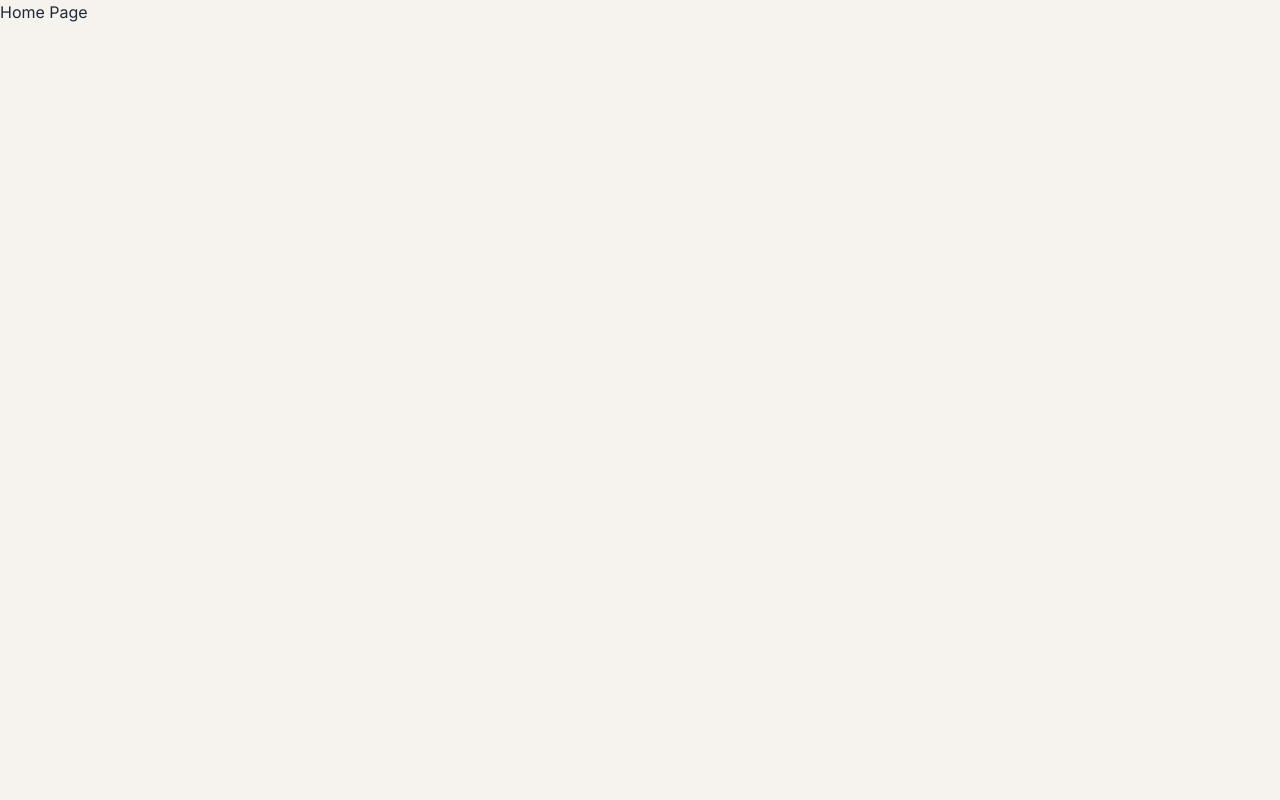
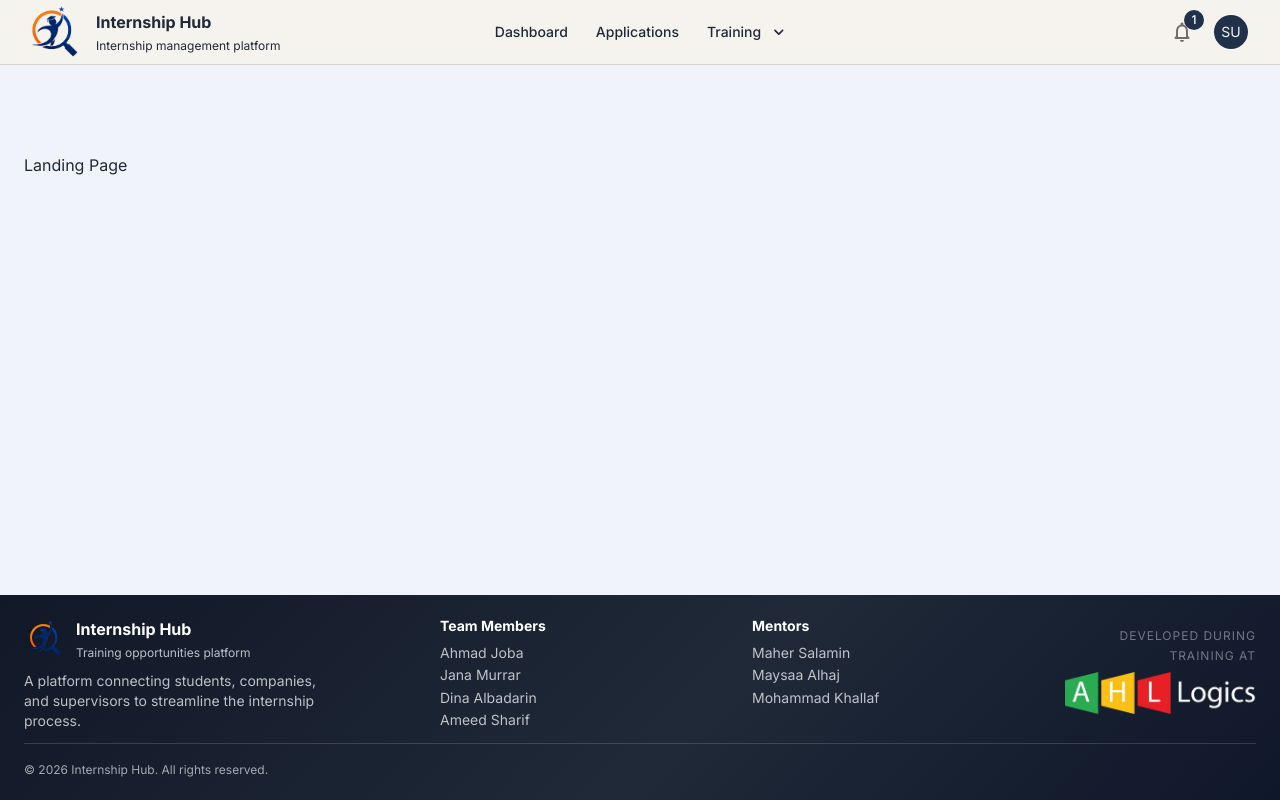
Before and after one commit to AHL-Group2-project/training-opportunities-website, a React (Vite) app in the folder frontend/: page / in a window 1280 px wide. Built offline with nearby package versions, Linux system fonts and the light colour scheme.

Commit message:
feat(footer): add footer component and integrate into AppRouter layout

```diff
--- /dev/null
+++ b/frontend/src/components/layout/Footer/Footer.tsx
@@ -0,0 +1,198 @@
+import {
+  Box,
+  Container,
+  Divider,
+  Grid,
+  Link,
+  Stack,
+  Typography,
+} from "@mui/material";
+
+import logo from "../../../assets/images/logo.png";
+import ahlLogo from "../../../assets/images/ahl.png";
+
+const teamMembers = [
+  "Ahmad Joba",
+  "Jana Murrar",
+  "Dina Albadarin",
+  "Ameed Sharif",
+];
+
+const mentors = ["Maher Salamin", "Maysaa Alhaj", "Mohammad Khallaf"];
+
+function Footer() {
+  return (
+    <Box
+      component="footer"
+      sx={{
+        mt: "auto",
+        background:
+          "linear-gradient(135deg, #111827 0%, #1f2937 55%, #0f172a 100%)",
+        color: "#f9fafb",
+        py: { xs: 2.5, md: 2.5 },
+      }}
+    >
+      <Container maxWidth="xl">
+        <Grid container spacing={2}>
+          <Grid size={{ xs: 12, md: 4 }}>
+            <Stack spacing={1}>
+              <Stack
+                direction="row"
+                spacing={1.25}
+                sx={{ alignItems: "center" }}
+              >
+                <Box
+                  component="img"
+                  src={logo}
+                  alt="Internship Hub logo"
+                  sx={{
+                    width: 42,
+                    height: 42,
+                    borderRadius: 2,
+                    objectFit: "cover",
+                    flexShrink: 0,
+                  }}
+                />
+
+                <Stack spacing={0}>
+                  <Typography
+                    variant="subtitle1"
+                    sx={{ fontWeight: 700, color: "#fff" }}
+                  >
+                    Internship Hub
+                  </Typography>
+
+                  <Typography
+                    variant="caption"
+                    sx={{ color: "rgba(255,255,255,0.72)" }}
+                  >
+                    Training opportunities platform
+                  </Typography>
+                </Stack>
+              </Stack>
+
+              <Typography
+                variant="body2"
+                sx={{
+                  color: "rgba(255,255,255,0.72)",
+                  maxWidth: 320,
+                }}
+              >
+                A platform connecting students, companies, and supervisors to
+                streamline the internship process.
+              </Typography>
+            </Stack>
+          </Grid>
+
+          <Grid size={{ xs: 12, md: 3 }}>
+            <Stack spacing={0.75}>
+              <Typography
+                variant="subtitle2"
+                sx={{ fontWeight: 700, color: "#fff" }}
+              >
+                Team Members
+              </Typography>
+
+              <Stack spacing={0.3}>
+                {teamMembers.map((name) => (
+                  <Typography
+                    key={name}
+                    variant="body2"
+                    sx={{ color: "rgba(255,255,255,0.72)" }}
+                  >
+                    {name}
+                  </Typography>
+                ))}
+              </Stack>
+            </Stack>
+          </Grid>
+
+          <Grid size={{ xs: 12, md: 3 }}>
+            <Stack spacing={0.75}>
+              <Typography
+                variant="subtitle2"
+                sx={{ fontWeight: 700, color: "#fff" }}
+              >
+                Mentors
+              </Typography>
+
+              <Stack spacing={0.3}>
+                {mentors.map((name) => (
+                  <Typography
+                    key={name}
+                    variant="body2"
+                    sx={{ color: "rgba(255,255,255,0.72)" }}
+                  >
+                    {name}
+                  </Typography>
+                ))}
+              </Stack>
+            </Stack>
+          </Grid>
+
+          <Grid size={{ xs: 12, md: 2 }}>
+            <Stack
+              spacing={0.75}
+              sx={{
+                height: "100%",
+                alignItems: { xs: "flex-start", md: "flex-end" },
+                justifyContent: "center",
+              }}
+            >
+              <Typography
+                variant="caption"
+                sx={{
+                  color: "rgba(255,255,255,0.4)",
+                  textTransform: "uppercase",
+                  letterSpacing: 1,
+                  textAlign: { xs: "left", md: "right" },
+                }}
+              >
+                Developed during training at
+              </Typography>
+
+              <Link
+                href="https://ahllogics.com/"
+                target="_blank"
+                rel="noreferrer"
+                underline="none"
+              >
+                <Box
+                  component="img"
+                  src={ahlLogo}
+                  alt="AHL Logics"
+                  sx={{
+                    height: 42,
+                    objectFit: "contain",
+                    transition: "transform .2s ease",
+                    "&:hover": {
+                      transform: "translateY(-2px)",
+                    },
+                  }}
+                />
+              </Link>
+            </Stack>
+          </Grid>
+        </Grid>
+
+        <Divider
+          sx={{
+            my: 1.5,
+            borderColor: "rgba(255,255,255,0.15)",
+          }}
+        />
+
+        <Typography
+          variant="caption"
+          sx={{
+            color: "rgba(255,255,255,0.62)",
+          }}
+        >
+          © 2026 Internship Hub. All rights reserved.
+        </Typography>
+      </Container>
+    </Box>
+  );
+}
+
+export default Footer;
--- a/frontend/src/routes/AppRouter.tsx
+++ b/frontend/src/routes/AppRouter.tsx
@@ -1,12 +1,43 @@
 import { BrowserRouter, Routes, Route } from "react-router-dom";
+import { Box } from "@mui/material";
+import Navbar from "../components/layout/Navbar/Navbar";
+import Footer from "../components/layout/Footer/Footer";
+import type { UserRole } from "../components/layout/navigation";
+function AppRouter() {
+  //test navbar
+  const demoRole: UserRole = "student"; // roles: "public", "student", "supervisor", "admin"
 
-function AppRouter() {
   return (
     <BrowserRouter>
-      <Routes>
-        <Route path="/" element={<div>Home Page</div>} />
-        <Route path="*" element={<div>404 Not Found</div>} />
-      </Routes>
+      <Box
+        sx={{
+          minHeight: "100vh",
+          display: "flex",
+          flexDirection: "column",
+          overflowX: "hidden",
+        }}
+      >
+        {/* props to navbar for testing */}
+        <Navbar
+          role={demoRole}
+          isAuthenticated={true}
+          userName="Student User"
+          notificationCount={1}
+        />
+        <Box
+          component="main"
+          sx={{ flex: 1, backgroundColor: "#F0F4FA", pt: 8 }}
+        >
+          <Box sx={{ p: { xs: 2, sm: 3 } }}>
+            <Routes>
+              <Route path="/" element={<div>Landing Page</div>} />
+              <Route path="*" element={<div>404 Not Found</div>} />
+            </Routes>
+          </Box>
+        </Box>
+
+        <Footer />
+      </Box>
     </BrowserRouter>
   );
 }
```
